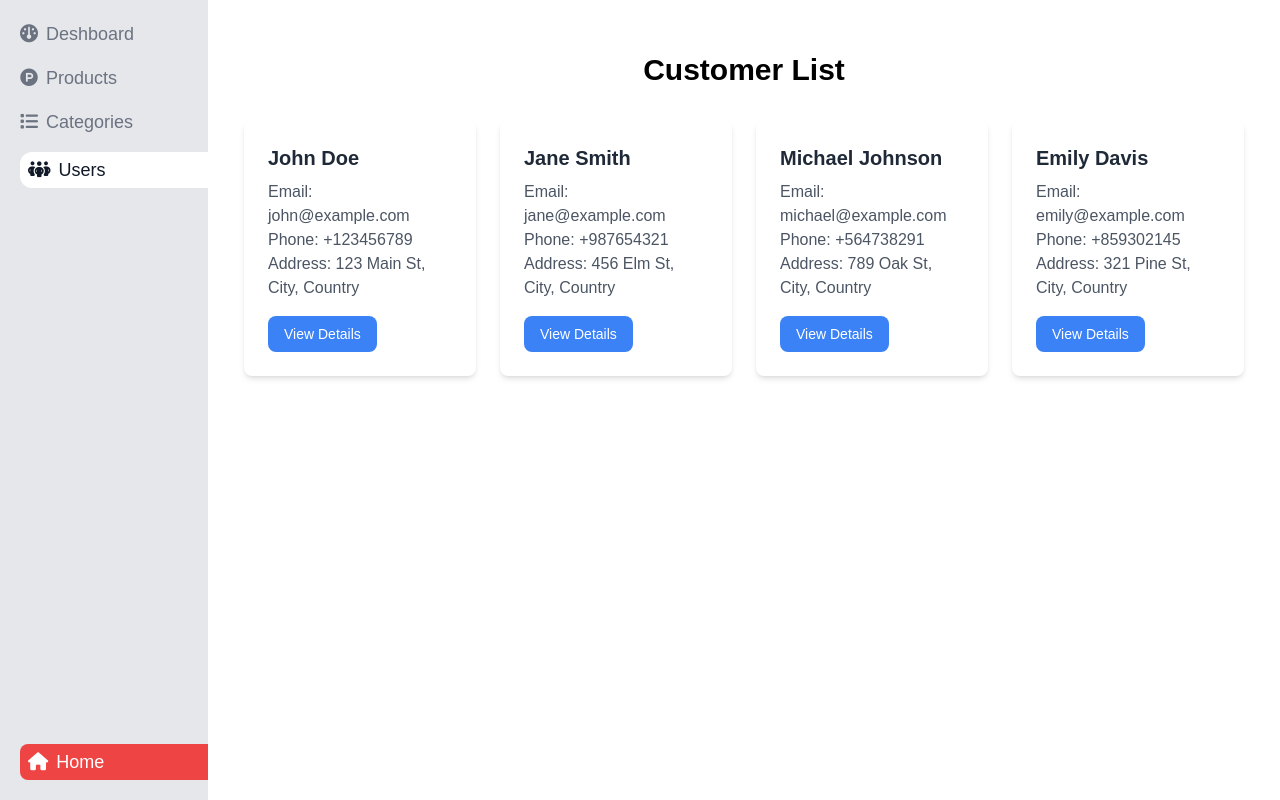
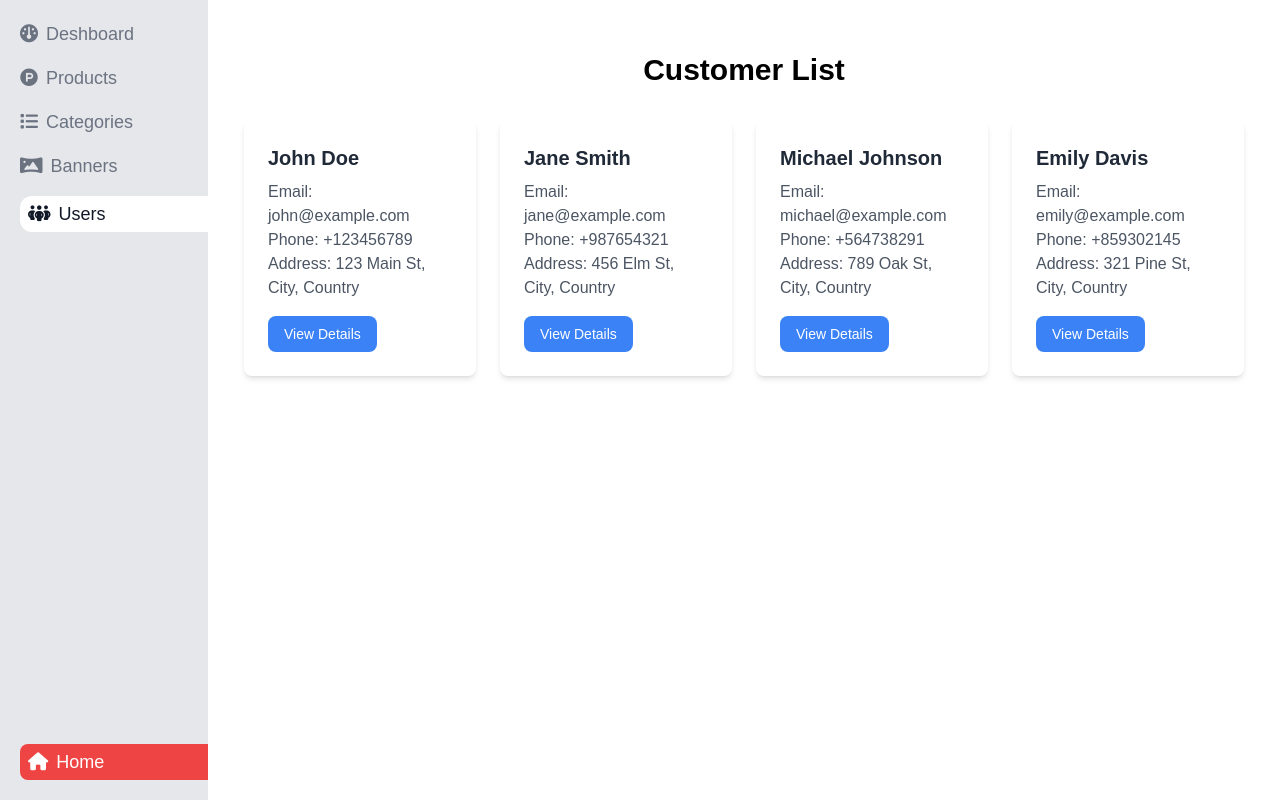
Before and after one commit to mrshabbarkhan/ladidh, a React (Vite) app: page /admin/users in a window 1280 px wide. Built offline with nearby package versions, Linux system fonts and the light colour scheme; a web font is replaced by a local one.

Commit message:
pageNotFound +

```diff
--- a/src/components/PageNotFound.jsx
+++ b/src/components/PageNotFound.jsx
@@ -1,10 +1,14 @@
 import BackButton from "./BackButton"
+import Img  from "../../public/pagenotfound.jfif"
 
 function PageNotFound() {
     return (
-        <div>
-            <h1>Page Not Found</h1>
+        <div className="flex justify-center items-center">
+            <img src={Img} alt="" />
+            <div className="absolute left-10 top-6 bg-yellow-400 p-1 px-2 rounded-md">
             <BackButton>Go Back</BackButton>
+
+            </div>
         </div>
     )
 }
--- a/src/features/admin/components/AdminSidebar.jsx
+++ b/src/features/admin/components/AdminSidebar.jsx
@@ -48,6 +48,22 @@ const AdminSidebar = () => {
             <i className="fa-solid fa-list mr-2"></i>Categories
           </span>
         </NavLink>
+
+        <NavLink
+          to={"/admin/banners"}
+          className={({ isActive }) =>
+            ` ${
+              isActive
+                ? "bg-white w-full px-2 py-1 rounded-l-xl flex items-center text-gray-900"
+                : "text-gray-500"
+            }`
+          }
+        >
+          <span>
+            <i class="fa-solid fa-panorama mr-2"></i>Banners
+          </span>
+        </NavLink>
+
         <NavLink
           to={"/admin/users"}
           className={({ isActive }) =>
```
Also changed, not shown: public/pagenotfound.jfif (added).
